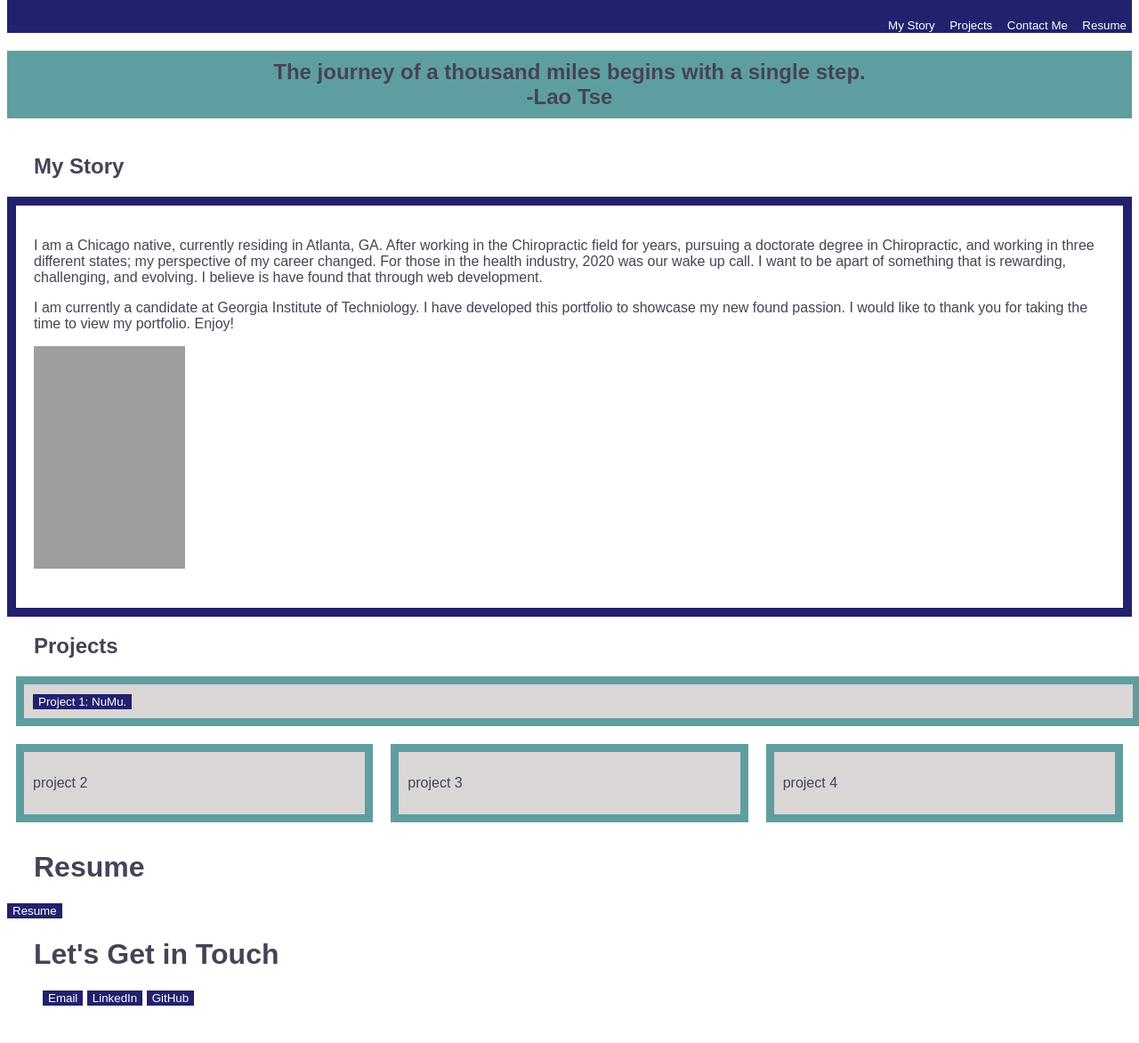
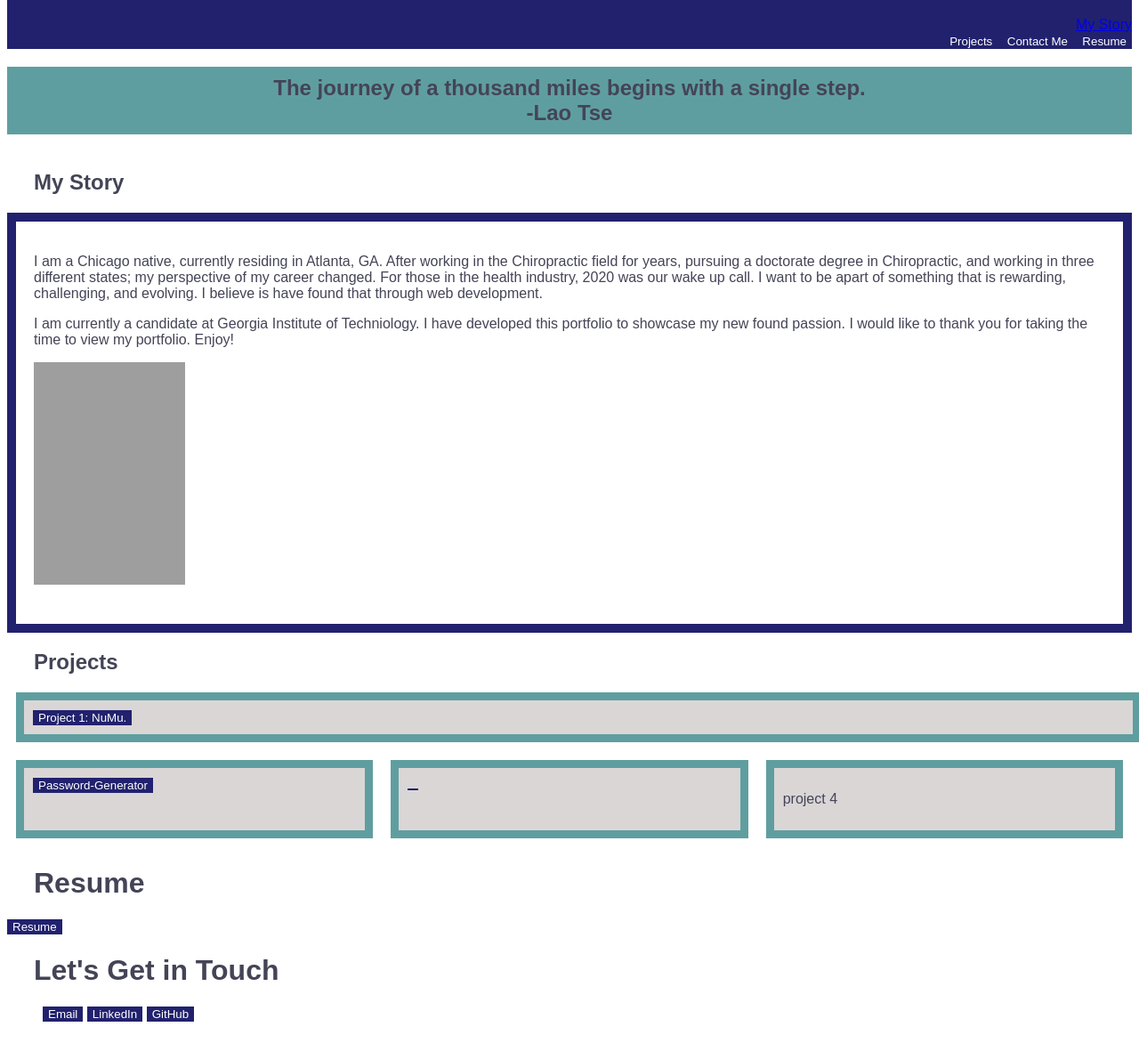
Before and after one commit to rwood022/Full-Stack-Web-Developer-Portfolio, a plain HTML site: page index.html in a window 1280 px wide. Shown: the part 69-1241 px from the top of the page at 89% size. Drawn offline with nearby package versions, Linux system fonts and the light colour scheme; grey boxes are pictures that could not be loaded.

Commit message:
added more projects

```diff
--- a/assets/style.css
+++ b/assets/style.css
@@ -95,3 +95,7 @@ img {
 .contacts li:hover {
     color: cadetblue;
 }
+
+.email:hover {
+    display:
+}
--- a/index.html
+++ b/index.html
@@ -14,7 +14,9 @@
         <header>
             <h1 class="headline">Hi, I'm Rebecca.</h1>
             <nav class="rightsided">
-                    <button>My Story</button>
+                    <div>
+                        <a href="#My Story">My Story</a>
+                    </div>
                     <button>Projects</button>
                     <button>Contact Me</button>
                     <button>Resume</button>
@@ -44,14 +46,14 @@
         <section class="second">
             <div>
 
-                <p>project 2</p>
+                <button onclick="window.location.href=`https://rwood022.github.io/Password-Generator/`">Password-Generator</button>
             </div>
         </section>
 
         <section class="third">
             <div>
 
-                <p>project 3</p>
+                <button onclick="window.location.href=`https://rwood022.github.io/Take-on-the-Day-Scheduler/`"
             </div>
         </section>
 
```
Also changed, not shown: README.md.
